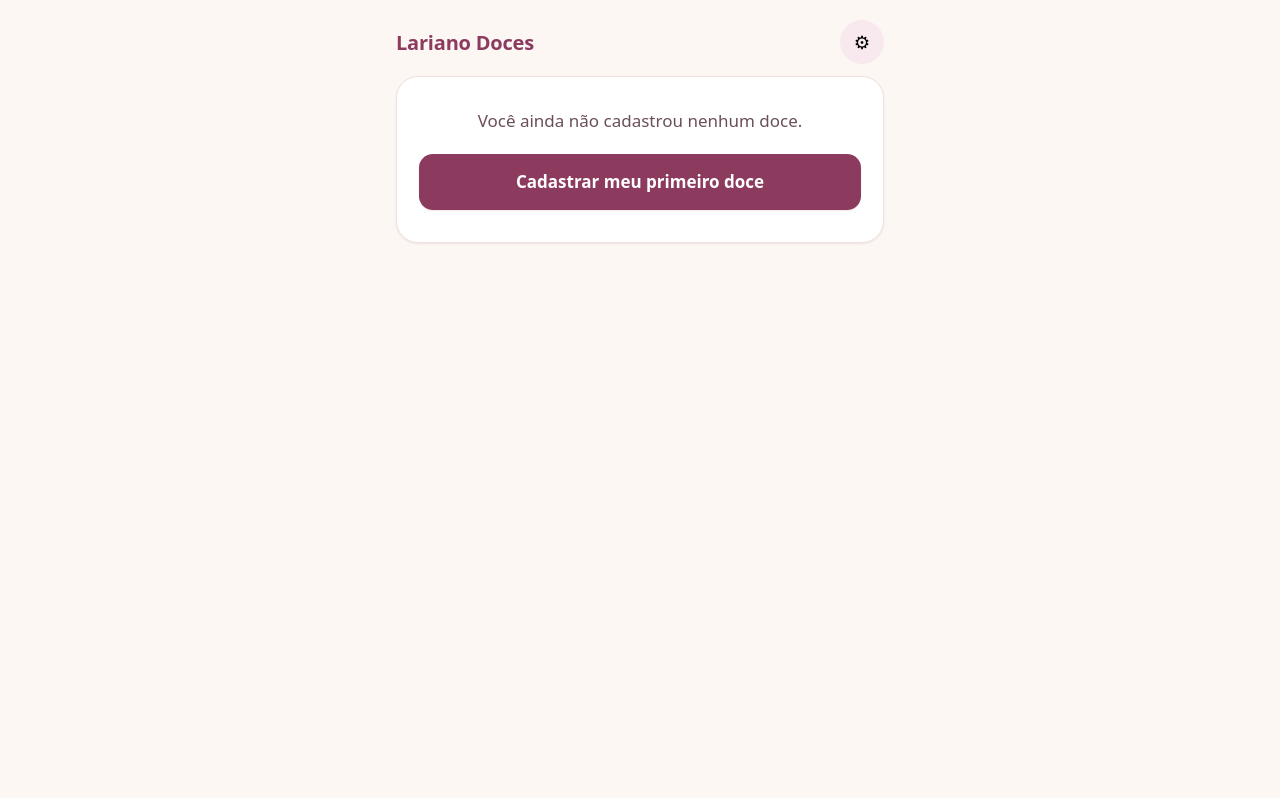
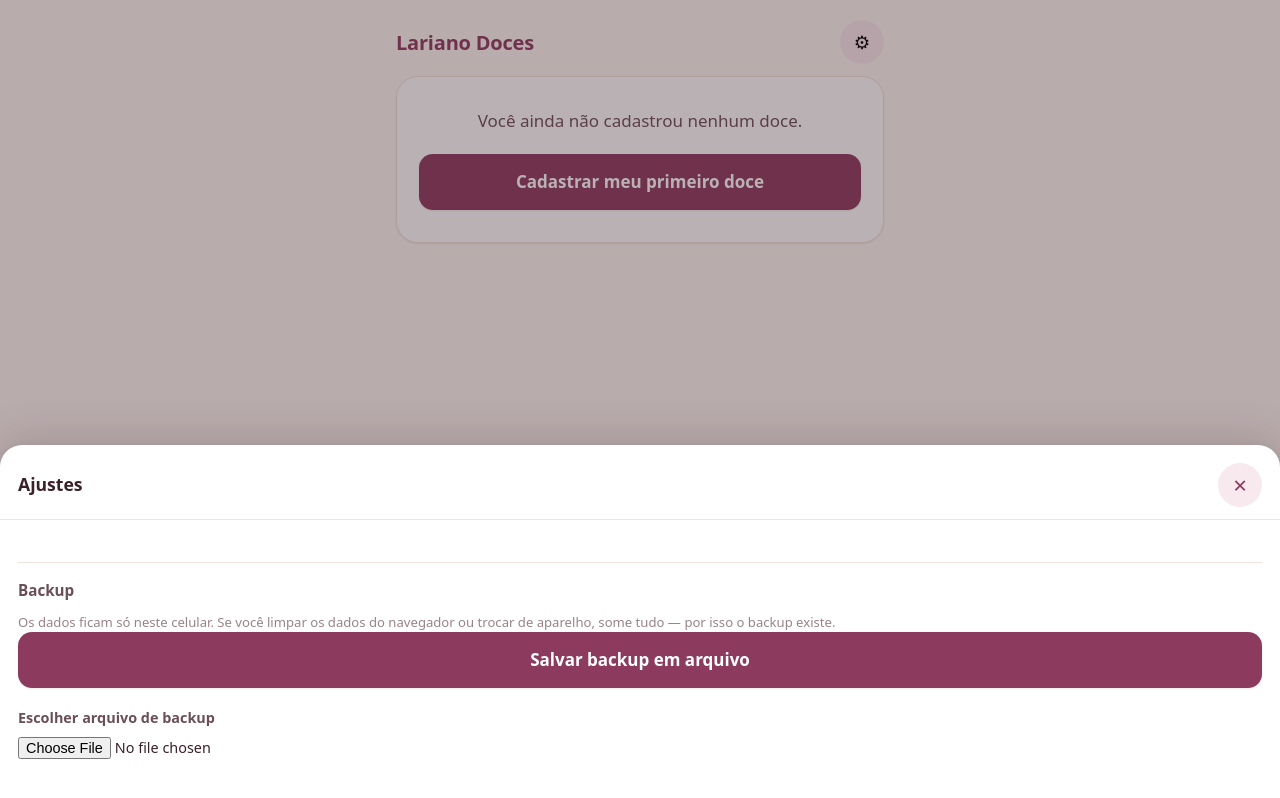
Before and after one commit to LuizCarlosTenorioCavalcanti/lariando-doces, a React (Vite) app: page / in a window 1280 px wide. Both pictures are taken after a click on the button "Ajustes". Built offline with nearby package versions, Linux system fonts and the light colour scheme.

Commit message:
feat: ajustes com backup em arquivo

```diff
--- a/src/App.jsx
+++ b/src/App.jsx
@@ -1,6 +1,7 @@
 import { useCallback, useState } from 'react'
 import { useDados } from './dados/useDados'
 import { Calculadora } from './paginas/Calculadora'
+import { FolhaAjustes } from './paginas/FolhaAjustes'
 import { FolhaDoces } from './paginas/FolhaDoces'
 import { FolhaEditarDoce } from './paginas/FolhaEditarDoce'
 import { FolhaHistorico } from './paginas/FolhaHistorico'
@@ -61,6 +62,12 @@ export default function App() {
         ) : null}
       </main>
 
+      <FolhaAjustes
+        aberta={folha === 'ajustes'}
+        aoFechar={fecharFolha}
+        aoGravado={dados.recarregar}
+      />
+
       <FolhaDoces
         aberta={folha === 'doces'}
         receitas={dados.receitas}
--- /dev/null
+++ b/src/paginas/FolhaAjustes.jsx
@@ -0,0 +1,109 @@
+import { useState } from 'react'
+import { Folha } from '../componentes/Folha'
+import { exportar, importar, validarBackup, resumo } from '../dados/backup'
+import './paginas.css'
+
+export function FolhaAjustes({ aberta, aoFechar, aoGravado }) {
+  const [erro, setErro] = useState(null)
+  const [recado, setRecado] = useState(null)
+  const [pendente, setPendente] = useState(null)
+
+  async function baixar() {
+    setErro(null)
+    try {
+      const dados = await exportar()
+      const url = URL.createObjectURL(
+        new Blob([JSON.stringify(dados, null, 2)], { type: 'application/json' }),
+      )
+      const a = document.createElement('a')
+      a.href = url
+      a.download = `lariano-doces-${dados.exportadoEm}.json`
+      a.click()
+      URL.revokeObjectURL(url)
+      setRecado('Backup salvo. Guarde esse arquivo fora do celular.')
+    } catch (e) {
+      setErro(e.message)
+    }
+  }
+
+  async function escolher(evento) {
+    setErro(null)
+    setRecado(null)
+    setPendente(null)
+
+    const arquivo = evento.target.files?.[0]
+    // Limpar o input é o que permite escolher o MESMO arquivo duas vezes seguidas — sem
+    // isso, corrigir o arquivo e reescolher não dispara nada e parece que o app travou.
+    evento.target.value = ''
+    if (!arquivo) return
+
+    try {
+      const conteudo = JSON.parse(await arquivo.text())
+      const valido = validarBackup(conteudo)
+      if (!valido.ok) {
+        setErro(valido.motivo)
+        return
+      }
+      // Só depois de validar é que se pergunta. Perguntar primeiro e falhar depois seria
+      // ela autorizar apagar tudo por um arquivo que nem serve.
+      setPendente(conteudo)
+    } catch {
+      setErro('Não consegui ler esse arquivo. Ele precisa ser o .json que o app gerou.')
+    }
+  }
+
+  async function confirmar() {
+    setErro(null)
+    try {
+      const contagem = await importar(pendente)
+      setPendente(null)
+      setRecado(`Importado: ${contagem.ingredientes} ingredientes, ${contagem.receitas} doces, ${contagem.producoes} produções.`)
+      await aoGravado()
+    } catch (e) {
+      setErro(e.message)
+    }
+  }
+
+  const conta = pendente ? resumo(pendente) : null
+
+  return (
+    <Folha aberta={aberta} titulo="Ajustes" aoFechar={aoFechar}>
+      {erro ? <p className="aviso aviso-erro" role="alert">{erro}</p> : null}
+      {recado ? <p className="aviso aviso-atencao" role="status">{recado}</p> : null}
+
+      <h3 className="secao">Backup</h3>
+      <p className="campo-dica">
+        Os dados ficam só neste celular. Se você limpar os dados do navegador ou trocar de
+        aparelho, some tudo — por isso o backup existe.
+      </p>
+
+      <button type="button" className="botao-principal" onClick={baixar}>
+        Salvar backup em arquivo
+      </button>
+
+      <div className="campo importar">
+        <label className="campo-rotulo" htmlFor="arquivo-backup">
+          Escolher arquivo de backup
+        </label>
+        <input id="arquivo-backup" type="file" accept="application/json,.json" onChange={escolher} />
+      </div>
+
+      {pendente ? (
+        <div className="cadastro-embutido">
+          <p className="cadastro-titulo">Isso apaga o que está salvo agora</p>
+          <p className="campo-dica">
+            {`O arquivo traz ${conta.ingredientes} ingredientes, ${conta.receitas} doces e ${conta.producoes} produções, e substitui tudo o que está no aparelho.`}
+          </p>
+          <div className="cadastro-botoes">
+            <button type="button" className="botao-secundario" onClick={() => setPendente(null)}>
+              Cancelar
+            </button>
+            <button type="button" className="botao-principal" onClick={confirmar}>
+              Substituir tudo
+            </button>
+          </div>
+        </div>
+      ) : null}
+    </Folha>
+  )
+}
--- a/src/paginas/paginas.css
+++ b/src/paginas/paginas.css
@@ -94,3 +94,6 @@
 }
 
 .historico-texto { display: flex; flex-direction: column; gap: 2px; flex: 1; min-width: 0; }
+
+.importar { margin-top: 20px; }
+.importar input[type="file"] { font-size: .9rem; }
```
Also changed, not shown: 1 other file (tests, documents, lock files or other folders).
